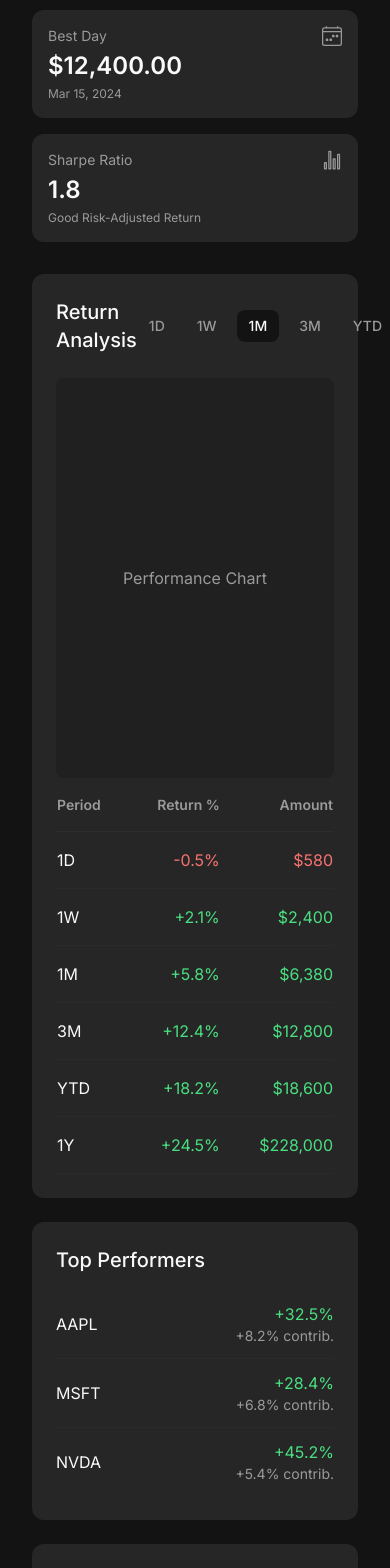
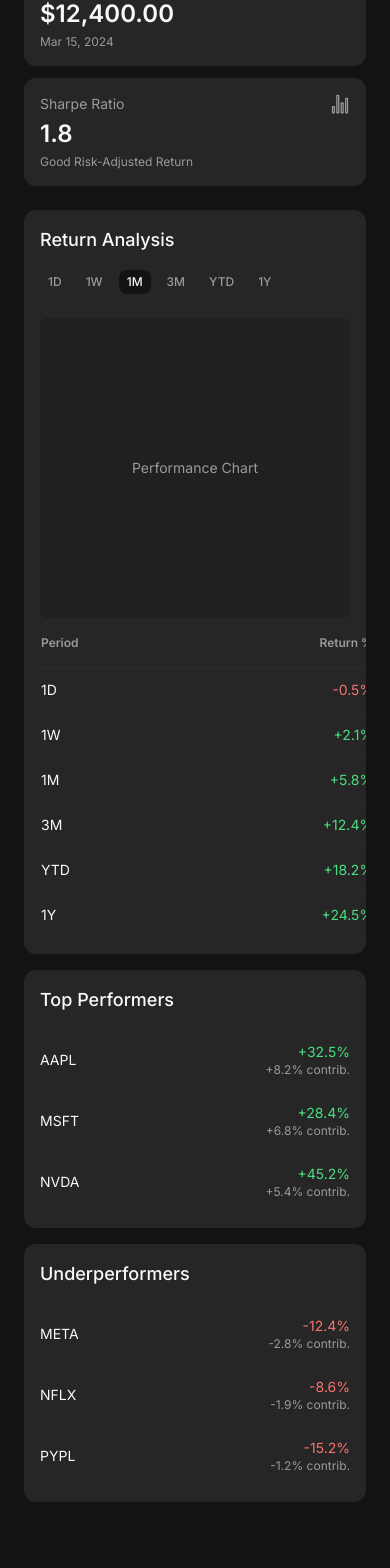
Before and after one commit to Joshardals/Next-Pay, a Next.js app: page /dashboard/performance in a window 390 px wide. Shown: the part 422-1990 px from the top of the page. After the commit the page ends 1964 px from the top, so only its background shows below. Built offline with nearby package versions, Linux system fonts and the light colour scheme; no server answers.

Commit message:
initial commit

```diff
--- a/app/_components/Dashboard/Account/AccountPage.tsx
+++ b/app/_components/Dashboard/Account/AccountPage.tsx
@@ -73,7 +73,7 @@ export function AccountPage() {
       {/* Main Content Grid */}
       <div className="grid grid-cols-1 xl:grid-cols-3 gap-6">
         {/* Stock Holdings Section */}
-        <div className="xl:col-span-2 bg-darkCharcoal rounded-xl p-6">
+        <div className="xl:col-span-2 bg-darkCharcoal rounded-xl p-4 md:p-6">
           <h2 className="text-xl font-medium text-snow mb-4">Stock Holdings</h2>
           <div className="overflow-x-auto">
             <table className="w-full">
@@ -119,7 +119,7 @@ export function AccountPage() {
         {/* Quick Actions Section */}
         <div className="space-y-4">
           {/* Account Management Cards */}
-          <div className="bg-darkCharcoal rounded-xl p-6">
+          <div className="bg-darkCharcoal rounded-xl p-4 md:p-6">
             <h2 className="text-xl font-medium text-snow mb-4">
               Quick Actions
             </h2>
@@ -153,7 +153,7 @@ export function AccountPage() {
           </div>
 
           {/* Verification Level Card */}
-          <div className="bg-darkCharcoal rounded-xl p-6">
+          <div className="bg-darkCharcoal rounded-xl p-4 md:p-6">
             <h2 className="text-xl font-medium text-snow mb-4">
               Verification Level
             </h2>
--- a/app/_components/Dashboard/Performance/Performance.tsx
+++ b/app/_components/Dashboard/Performance/Performance.tsx
@@ -7,8 +7,6 @@ import { IoStatsChartOutline } from "react-icons/io5";
 
 export function Performance() {
   const [selectedTimeframe, setSelectedTimeframe] = useState("1M");
-//   const [showMetricsModal, setShowMetricsModal] = useState(false);
-
   const performanceData = {
     returns: [
       { period: "1D", value: -0.5, amount: -580.0 },
@@ -31,19 +29,19 @@ export function Performance() {
   };
 
   return (
-    <div className="px-4 py-12 xl:p-6 max-w-[1920px] mx-auto">
+    <div className="px-2 md:px-4 py-6 md:py-12 xl:p-6 max-w-[1920px] mx-auto">
       {/* Header Section */}
-      <div className="mb-8">
-        <h1 className="text-2xl font-medium text-snow mb-2">
+      <div className="mb-6 md:mb-8">
+        <h1 className="text-xl md:text-2xl font-medium text-snow mb-2">
           Portfolio Performance
         </h1>
-        <p className="text-lightGray">
+        <p className="text-sm md:text-base text-lightGray">
           Track your investment performance and analyze returns
         </p>
       </div>
 
       {/* Performance Stats Grid */}
-      <div className="grid grid-cols-1 sm:grid-cols-2 lg:grid-cols-4 gap-4 mb-8">
+      <div className="grid grid-cols-1 sm:grid-cols-2 lg:grid-cols-4 gap-3 md:gap-4 mb-6 md:mb-8">
         <StatCard
           title="Total Return"
           value="$228,000.00"
@@ -72,17 +70,19 @@ export function Performance() {
       </div>
 
       {/* Main Content Grid */}
-      <div className="grid grid-cols-1 xl:grid-cols-3 gap-6">
+      <div className="grid grid-cols-1 xl:grid-cols-3 gap-4 md:gap-6">
         {/* Performance Chart Section */}
-        <div className="xl:col-span-2 bg-darkCharcoal rounded-xl p-6">
-          <div className="flex items-center justify-between mb-6">
-            <h2 className="text-xl font-medium text-snow">Return Analysis</h2>
-            <div className="flex gap-2">
+        <div className="xl:col-span-2 bg-darkCharcoal rounded-xl p-4 md:p-6">
+          <div className="flex flex-col md:flex-row md:items-center justify-between mb-6 space-y-4 md:space-y-0">
+            <h2 className="text-lg md:text-xl font-medium text-snow">
+              Return Analysis
+            </h2>
+            <div className="flex flex-wrap gap-2">
               {performanceData.returns.map((period) => (
                 <button
                   key={period.period}
                   onClick={() => setSelectedTimeframe(period.period)}
-                  className={`px-3 py-1.5 rounded-lg text-sm font-medium transition-colors
+                  className={`px-2 md:px-3 py-1 md:py-1.5 rounded-lg text-xs md:text-sm font-medium transition-colors
                     ${
                       selectedTimeframe === period.period
                         ? "bg-charcoal text-snow"
@@ -96,15 +96,18 @@ export function Performance() {
           </div>
 
           {/* Chart Placeholder */}
-          <div className="h-[400px] bg-charcoal/30 rounded-lg mb-4 flex items-center justify-center">
-            <span className="text-lightGray">Performance Chart</span>
+          <div className="h-[300px] md:h-[400px] bg-charcoal/30 rounded-lg mb-4 flex items-center justify-center">
+            <span className="text-sm md:text-base text-lightGray">
+              Performance Chart
+            </span>
           </div>
 
           {/* Period Returns Table */}
-          <div className="overflow-x-auto">
+          <div className="overflow-x-auto -mx-4 md:mx-0">
+            <div className="min-w-[600px] md:w-full px-4 md:px-0">
               <table className="w-full">
                 <thead>
-                <tr className="text-lightGray text-sm border-b border-darkGray/20">
+                  <tr className="text-lightGray text-xs md:text-sm border-b border-darkGray/20">
                     <th className="text-left pb-4">Period</th>
                     <th className="text-right pb-4">Return %</th>
                     <th className="text-right pb-4">Amount</th>
@@ -116,9 +119,11 @@ export function Performance() {
                       key={period.period}
                       className="border-b border-darkGray/10 hover:bg-charcoal/30 transition-colors"
                     >
-                    <td className="py-4 text-snow">{period.period}</td>
+                      <td className="py-3 md:py-4 text-sm md:text-base text-snow">
+                        {period.period}
+                      </td>
                       <td
-                      className={`py-4 text-right ${
+                        className={`py-3 md:py-4 text-right text-sm md:text-base ${
                           period.value >= 0 ? "text-green-400" : "text-red-400"
                         }`}
                       >
@@ -126,7 +131,7 @@ export function Performance() {
                         {period.value}%
                       </td>
                       <td
-                      className={`py-4 text-right ${
+                        className={`py-3 md:py-4 text-right text-sm md:text-base ${
                           period.amount >= 0 ? "text-green-400" : "text-red-400"
                         }`}
                       >
@@ -138,12 +143,13 @@ export function Performance() {
               </table>
             </div>
           </div>
+        </div>
 
         {/* Performance Metrics Section */}
-        <div className="space-y-6">
+        <div className="space-y-4 md:space-y-6">
           {/* Top Performers */}
-          <div className="bg-darkCharcoal rounded-xl p-6">
-            <h2 className="text-xl font-medium text-snow mb-4">
+          <div className="bg-darkCharcoal rounded-xl p-4 md:p-6">
+            <h2 className="text-lg md:text-xl font-medium text-snow mb-4">
               Top Performers
             </h2>
             {performanceData.topPerformers.map((stock) => (
@@ -151,10 +157,14 @@ export function Performance() {
                 key={stock.symbol}
                 className="flex items-center justify-between py-3 border-b border-darkGray/10 last:border-0"
               >
-                <span className="text-snow">{stock.symbol}</span>
+                <span className="text-sm md:text-base text-snow">
+                  {stock.symbol}
+                </span>
                 <div className="text-right">
-                  <div className="text-green-400">+{stock.return}%</div>
-                  <div className="text-sm text-lightGray">
+                  <div className="text-sm md:text-base text-green-400">
+                    +{stock.return}%
+                  </div>
+                  <div className="text-xs md:text-sm text-lightGray">
                     +{stock.contribution}% contrib.
                   </div>
                 </div>
@@ -163,8 +173,8 @@ export function Performance() {
           </div>
 
           {/* Underperformers */}
-          <div className="bg-darkCharcoal rounded-xl p-6">
-            <h2 className="text-xl font-medium text-snow mb-4">
+          <div className="bg-darkCharcoal rounded-xl p-4 md:p-6">
+            <h2 className="text-lg md:text-xl font-medium text-snow mb-4">
               Underperformers
             </h2>
             {performanceData.underPerformers.map((stock) => (
@@ -172,10 +182,14 @@ export function Performance() {
                 key={stock.symbol}
                 className="flex items-center justify-between py-3 border-b border-darkGray/10 last:border-0"
               >
-                <span className="text-snow">{stock.symbol}</span>
+                <span className="text-sm md:text-base text-snow">
+                  {stock.symbol}
+                </span>
                 <div className="text-right">
-                  <div className="text-red-400">{stock.return}%</div>
-                  <div className="text-sm text-lightGray">
+                  <div className="text-sm md:text-base text-red-400">
+                    {stock.return}%
+                  </div>
+                  <div className="text-xs md:text-sm text-lightGray">
                     {stock.contribution}% contrib.
                   </div>
                 </div>
```
Lines whose indentation alone changed are shown as unchanged.
